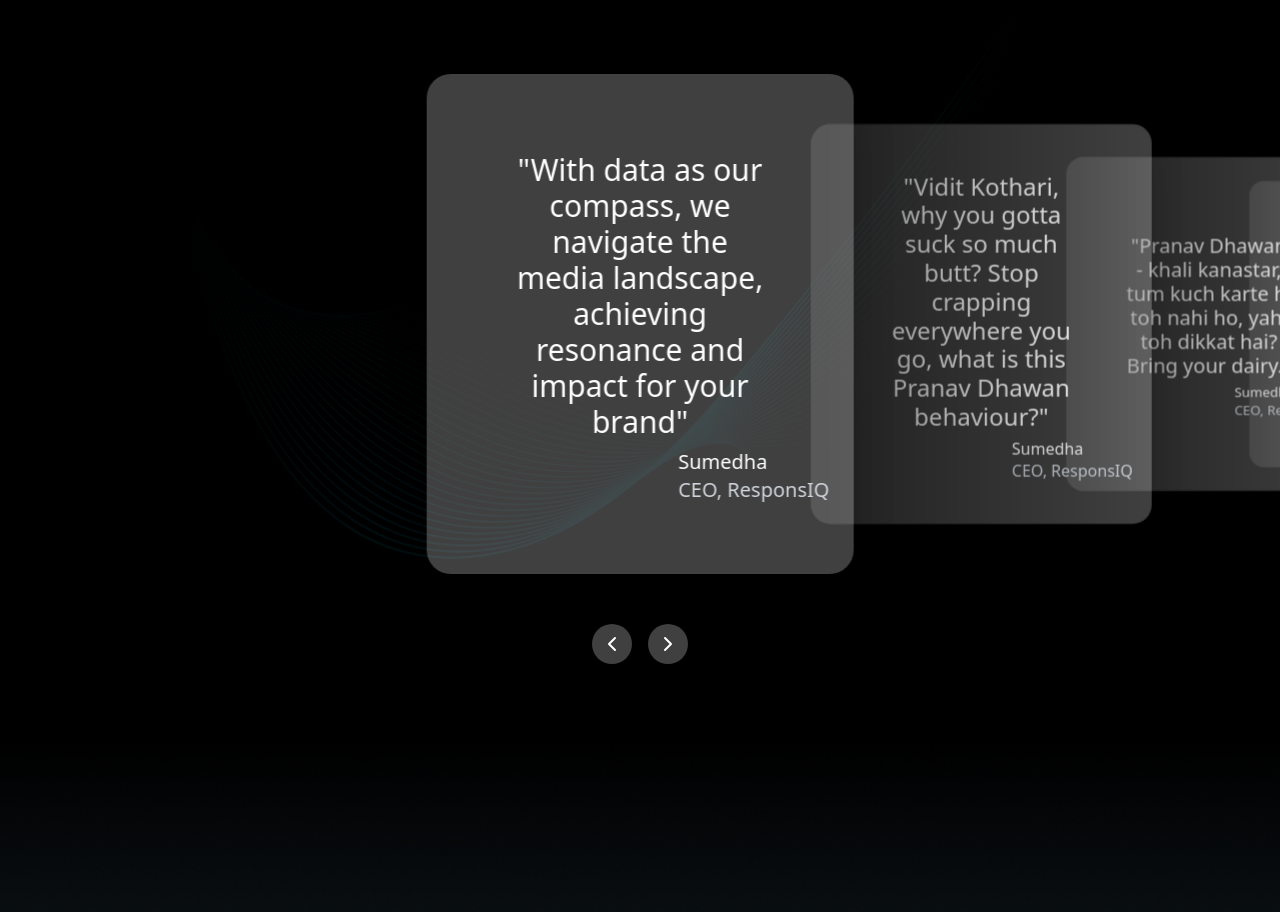
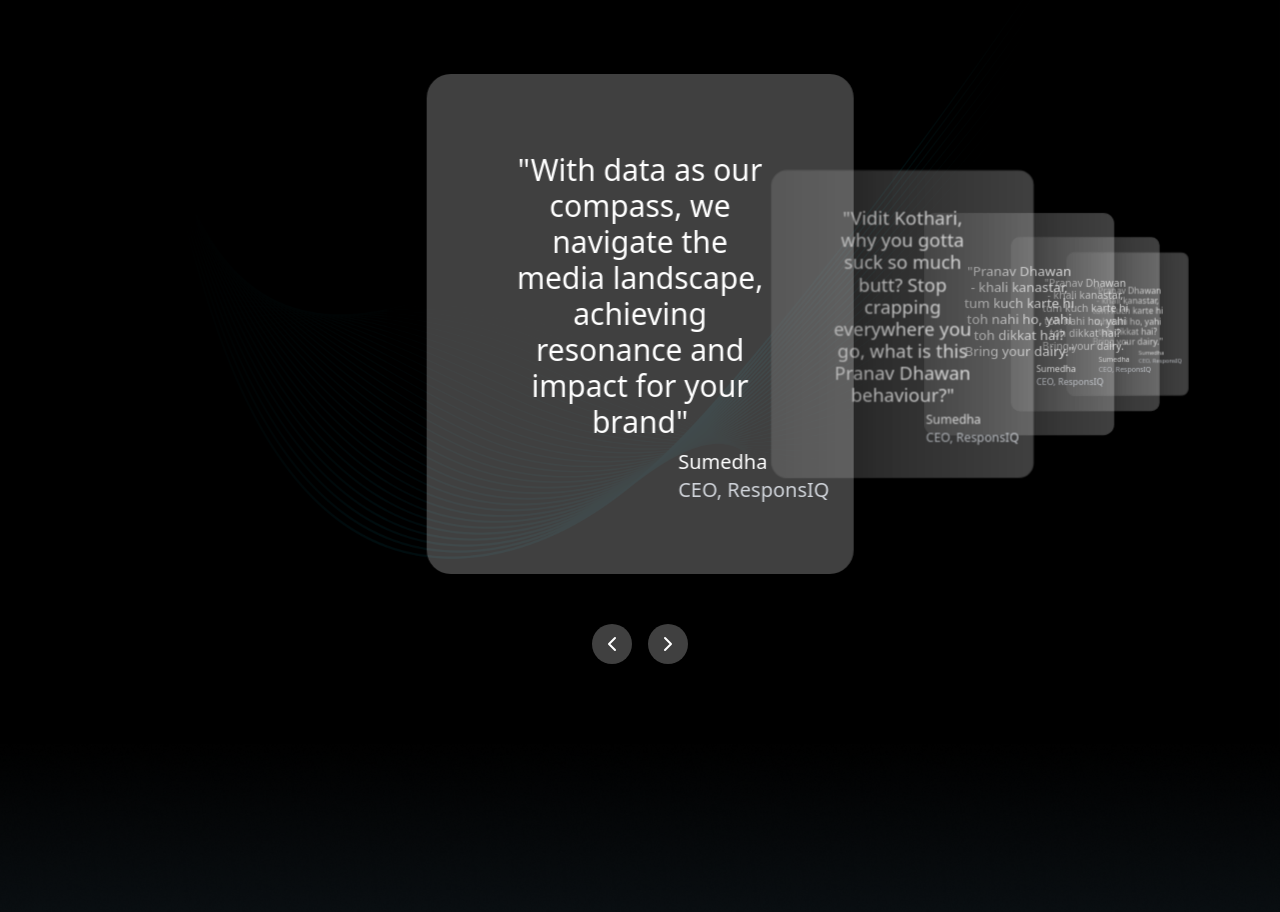
Before and after one commit to Team-Chingari/xyle-home, a React (Vite) app: page / in a window 1280 px wide. Shown: the part 5980-6892 px from the top of the page. Built offline with nearby package versions, Linux system fonts and the light colour scheme; a web font is replaced by a local one.

Commit message:
fix: more emphasis on slider content

```diff
--- a/src/App.jsx
+++ b/src/App.jsx
@@ -288,7 +288,7 @@
           coverflowEffect={{
             rotate: 0,
             stretch: 0,
-            depth: 100,
+            depth: 250,
             modifier: 3,
             slideShadows: true,
           }}
```
